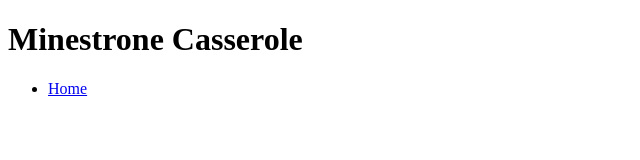
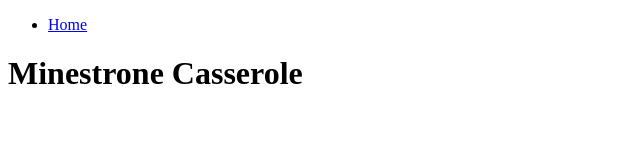
Before and after one commit to oussamatarhi/odin-recipes, a plain HTML site: page recipes/minestrone-casserole.html in a window 1280 px wide. Shown: the whole page, without its empty margins (0-640 px from the left). Drawn offline with Linux system fonts and the light colour scheme.

Commit message:
Move the recipes titles from the header
Move the recipes titles from the header and put
them in the main section and allocate the header
for navigation link.

```diff
--- a/recipes/minestrone-casserole.html
+++ b/recipes/minestrone-casserole.html
@@ -10,7 +10,6 @@
 
     <!-- Header -->
     <header>
-        <h1>Minestrone Casserole</h1>
         <nav>
             <ul>
                 <li><a href="../index.html">Home</a></li>
@@ -18,6 +17,10 @@
         </nav>
     </header>
 
+    <!-- Main content -->
+    <main>
+        <h1>Minestrone Casserole</h1>
+    </main>
 </body>
 
 </html>
```
Also changed, not shown: recipes/broccoli-and-cauliflower-casserole.html (+1 -1 lines), recipes/chicken-enchiladas.html (+3 -2 lines).
